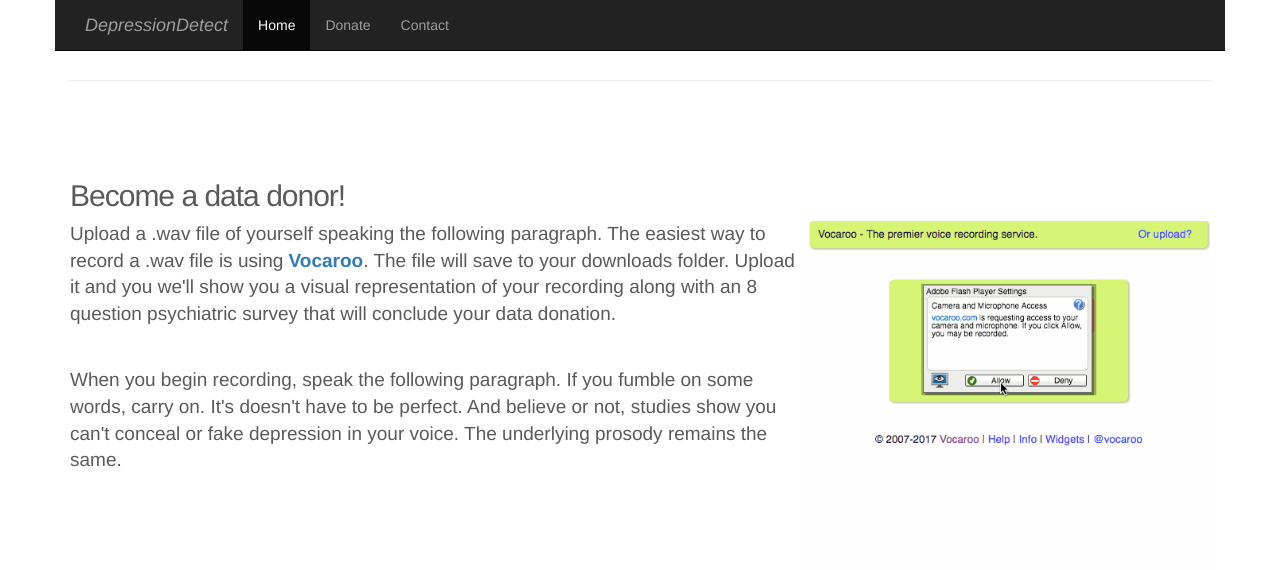
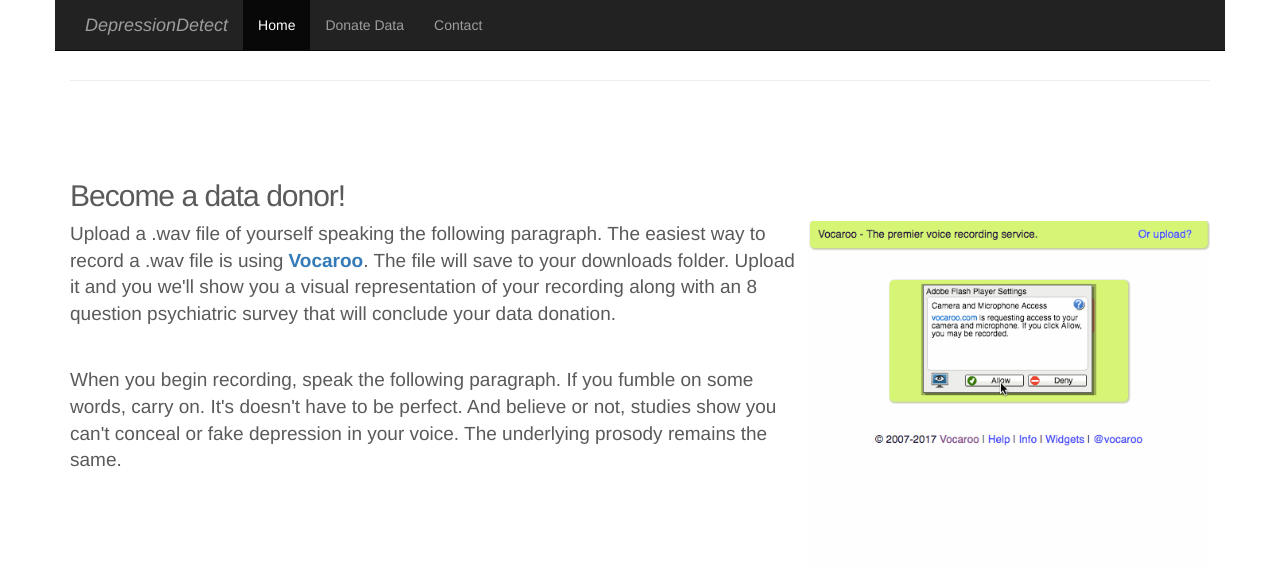
Before and after one commit to kykiefer/depression-detect, a Flask app: page /donate in a window 1280 px wide. Shown: the top 570 px of the page. Run offline with Flask 2, Linux system fonts and the light colour scheme; some libraries are stand-ins or nearby versions.

Commit message:
Donate --> Donate Data

```diff
--- a/web_app/templates/contact.html
+++ b/web_app/templates/contact.html
@@ -51,7 +51,7 @@
             <div id="navbar" class="navbar-collapse collapse">
               <ul class="nav navbar-nav">
                 <li class="active"><a href="/">Home</a></li>
-                <li><a href="/donate">Donate</a></li>
+                <li><a href="/donate">Donate Data</a></li>
                 <li><a href="/contact">Contact</a></li>
                   </ul>
                 </li>
--- a/web_app/templates/donate.html
+++ b/web_app/templates/donate.html
@@ -51,7 +51,7 @@
             <div id="navbar" class="navbar-collapse collapse">
               <ul class="nav navbar-nav">
                 <li class="active"><a href="/">Home</a></li>
-                <li><a href="/donate">Donate</a></li>
+                <li><a href="/donate">Donate Data</a></li>
                 <li><a href="/contact">Contact</a></li>
                   </ul>
                 </li>
--- a/web_app/templates/index.html
+++ b/web_app/templates/index.html
@@ -52,7 +52,7 @@
             <div id="navbar" class="navbar-collapse collapse">
               <ul class="nav navbar-nav">
                 <li class="active"><a href="/">Home</a></li>
-                <li><a href="/donate">Donate</a></li>
+                <li><a href="/donate">Donate Data</a></li>
                 <li><a href="/contact">Contact</a></li>
                   </ul>
                 </li>
--- a/web_app/templates/survey.html
+++ b/web_app/templates/survey.html
@@ -51,7 +51,7 @@
             <div id="navbar" class="navbar-collapse collapse">
               <ul class="nav navbar-nav">
                 <li class="active"><a href="/">Home</a></li>
-                <li><a href="/donate">Donate</a></li>
+                <li><a href="/donate">Donate Data</a></li>
                 <li><a href="/contact">Contact</a></li>
                   </ul>
                 </li>
--- a/web_app/templates/thankyou.html
+++ b/web_app/templates/thankyou.html
@@ -51,7 +51,7 @@
             <div id="navbar" class="navbar-collapse collapse">
               <ul class="nav navbar-nav">
                 <li class="active"><a href="/">Home</a></li>
-                <li><a href="/donate">Donate</a></li>
+                <li><a href="/donate">Donate Data</a></li>
                 <li><a href="/contact">Contact</a></li>
                   </ul>
                 </li>
```
